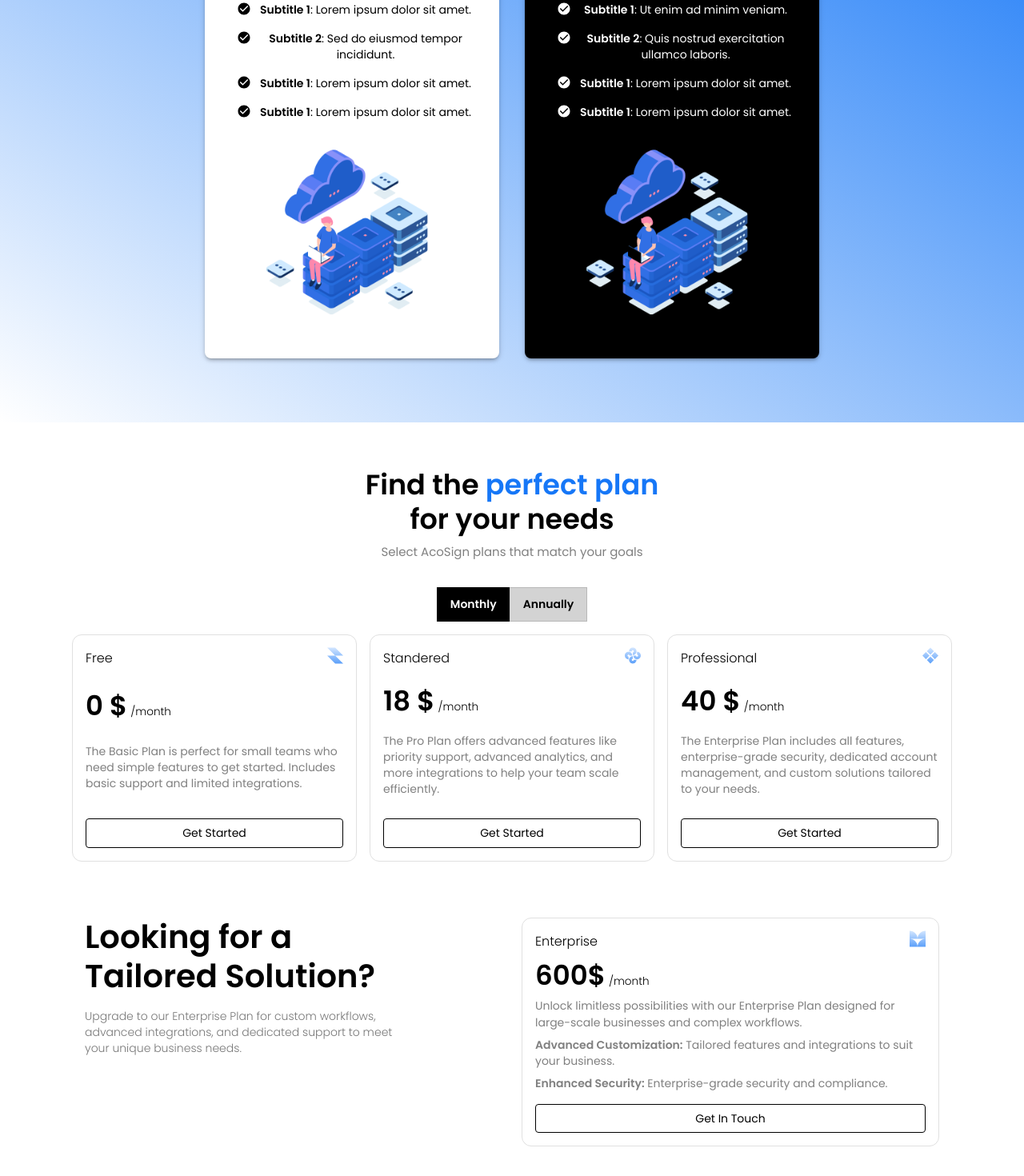
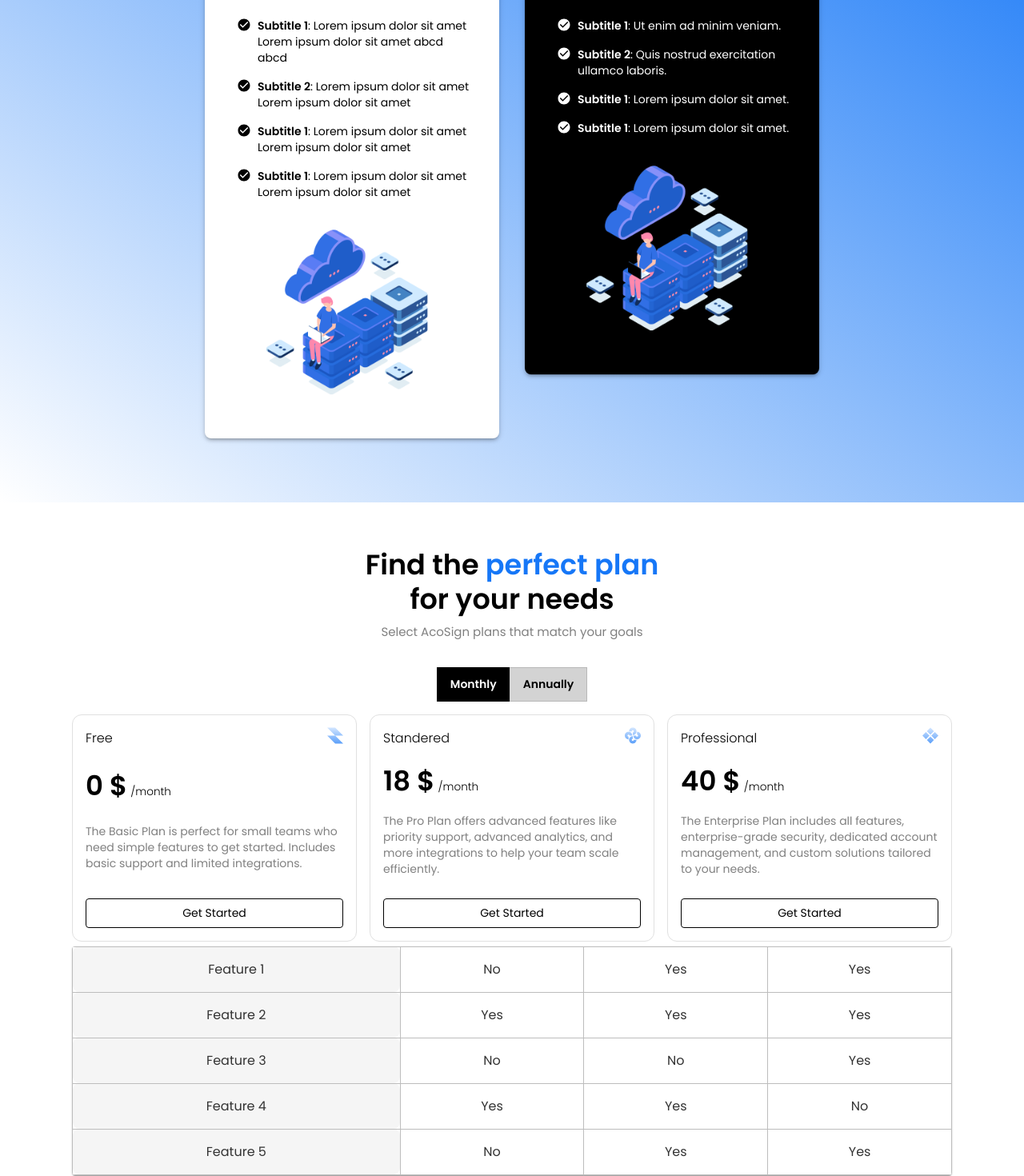
Before and after one commit to 8shivram8/cms-docker-test, a React (Create React App) app: page / in a window 1280 px wide. Shown: the part 1680-3150 px from the top of the page at 80% size. Built offline with nearby package versions, Linux system fonts and the light colour scheme; no server answers.

Commit message:
added contact form

```diff
--- a/src/new components/CenterScreen.jsx
+++ b/src/new components/CenterScreen.jsx
@@ -90,6 +90,7 @@ const BoxItem = ({ title, iconImage, onClick, data ,isSelected}) => {
                                 sx={{
                                     fontWeight: 500,
                                     fontSize: '0.875rem',
+                                    textAlign: 'left',
                                     whiteSpace: 'normal', // Allow wrapping
                                     overflowWrap: 'break-word', // Wrap long text
                                     wordBreak: 'break-word', // Break text if necessary
@@ -123,8 +124,8 @@ const CenterScreen = () => {
             iconImage: <Routing />,
             onClick: () => alert('Box 1 clicked'),
             data: [
-                { subtitle: 'Subtitle 1', text: 'Lorem ipsum dolor sit amet.' },
-                { subtitle: 'Subtitle 2', text: 'Sed do eiusmod tempor incididunt.' },
+                { subtitle: 'Subtitle 1', text: 'Lorem ipsum dolor sit amet Lorem ipsum dolor sit amet' },
+                { subtitle: 'Subtitle 2', text: 'Sed do eiusmod tempor incididunt eiusmod tempor incididunt.' },
             ],
         },
         {
--- /dev/null
+++ b/src/new components/Custom Icons/ArrowIcon.jsx
@@ -0,0 +1,13 @@
+import React from 'react'
+
+const ArrowIcon = () => {
+    return (
+        <svg width="35" height="17" viewBox="0 0 35 17" fill="none" xmlns="http://www.w3.org/2000/svg">
+            <path d="M18.5366 8.03325L4.6372 14.9902L4.6372 1.07625L18.5366 8.03325Z" fill="#1677F7" />
+            <path d="M35.0099 8.03325L21.1105 14.9902V1.07625L35.0099 8.03325Z" fill="#1677F7" />
+        </svg>
+
+    )
+}
+
+export default ArrowIcon
--- a/src/new components/Hosting.jsx
+++ b/src/new components/Hosting.jsx
@@ -11,10 +11,10 @@ const boxesData = [
         iconImage: cloudImage,
         onClick: () => alert('Box 1 clicked'),
         data: [
-            { subtitle: 'Subtitle 1', text: 'Lorem ipsum dolor sit amet.' },
-            { subtitle: 'Subtitle 2', text: 'Sed do eiusmod tempor incididunt.' },
-            { subtitle: 'Subtitle 1', text: 'Lorem ipsum dolor sit amet.' },
-            { subtitle: 'Subtitle 1', text: 'Lorem ipsum dolor sit amet.' },
+            { subtitle: 'Subtitle 1', text: 'Lorem ipsum dolor sit amet Lorem ipsum dolor sit amet abcd abcd' },
+            { subtitle: 'Subtitle 2', text: 'Lorem ipsum dolor sit amet Lorem ipsum dolor sit amet' },
+            { subtitle: 'Subtitle 1', text: 'Lorem ipsum dolor sit amet Lorem ipsum dolor sit amet' },
+            { subtitle: 'Subtitle 1', text: 'Lorem ipsum dolor sit amet Lorem ipsum dolor sit amet' },
         ],
     },
     {
@@ -79,7 +79,6 @@ const Hosting = () => {
                                     transform: 'scale(1.05)',
                                 },
                             }}
-                            onClick={box.onClick}
                         >
 
                             <Typography
@@ -114,12 +113,13 @@ const Hosting = () => {
                                                 sx={{
                                                     fontWeight: 500,
                                                     fontSize: '0.875rem',
+                                                    textAlign: 'left',
                                                     whiteSpace: 'normal', // Allow wrapping
                                                     overflowWrap: 'break-word', // Wrap long text
                                                     wordBreak: 'break-word', // Break text if necessary
                                                     display: 'inline', // Ensure inline display of subtitle and text
                                                     minWidth: 0, // Prevent the text from overflowing and ensure wrapping
-                                                    flexGrow: 1, // Allow text to take up available space without breaking the layout
+                                                    // flexGrow: 1, // Allow text to take up available space without breaking the layout
                                                     color: index === 1 ? 'white' : 'black',  // Set text color to white for index 1
                                                 }}
                                             >
--- a/src/new components/LayoutNew.jsx
+++ b/src/new components/LayoutNew.jsx
@@ -26,7 +26,6 @@ const LayoutNew = () => {
                <Plans/>
                <ContactForm/>
             </Box>
-            <Footer />
         </Box>
     );
 }
--- /dev/null
+++ b/src/new components/StyledTextfield.jsx
@@ -0,0 +1,19 @@
+import { styled, TextField } from "@mui/material";
+
+const StyledTextfield = styled(TextField)(({ theme }) => ({
+    '& .MuiInputLabel-root': {
+        color: 'white',                     // Label color
+        fontSize: '0.8rem',                 // Reduced font size
+        transform: 'translate(14px, 12px) scale(1)', // Positioning label at the center
+        textAlign: 'center',                // Center the label text
+    },
+    '& .MuiInputLabel-shrink': {
+        transform: 'translate(14px, -6px) scale(0.75)', // Position the label when shrunk (focused or filled)
+    },
+    '& .MuiOutlinedInput-root': {
+        borderRadius: '8px',                // Border radius
+        height: '40px',                     // Reduced height of the text field
+    },
+}));
+
+export default StyledTextfield;
--- a/src/new components/pricing/Enterprice.jsx
+++ b/src/new components/pricing/Enterprice.jsx
@@ -1,8 +1,10 @@
 import React from 'react'
-import { Grid, Typography, Paper, Box, Button } from '@mui/material'
+import { Grid, Typography, Paper, Box, Button, useMediaQuery, useTheme } from '@mui/material'
 import EnterPriceIcon from '../Custom Icons/EnterPriceIcon'
 
 const Enterprice = () => {
+    const theme=useTheme()
+    const isSmallScreen = useMediaQuery(theme.breakpoints.down('md'));
     const data = {
         title: 'Enterprise',
         price: '600$',
@@ -15,7 +17,7 @@ const Enterprice = () => {
             <Grid item xs={12} sm={6} md={6}>
                 <Box>
                     {/* Main large text */}
-                    <Typography variant="h4" fontWeight={700} fontSize={'40px'} gutterBottom>
+                    <Typography variant="h4" fontWeight={700} fontSize={isSmallScreen ? '35px' : '40px'} gutterBottom>
                         Looking for a
                         <br />
                         Tailored Solution?
--- a/src/new components/pricing/Plans.jsx
+++ b/src/new components/pricing/Plans.jsx
@@ -5,6 +5,7 @@ import Free from '../Custom Icons/Free';
 import Standered from '../Custom Icons/Standered';
 import Proffesional from '../Custom Icons/Proffesional';
 import Enterprice from './Enterprice';
+import PricingTable from './PricingTable';
 
 const Plans = () => {
     const theme = useTheme();
@@ -226,7 +227,7 @@ const Plans = () => {
                     </Grid>
                 ))}
             </Grid>
-
+            <PricingTable/>
             <Enterprice/>
         </Grid>
     );
--- /dev/null
+++ b/src/new components/pricing/PricingTable.jsx
@@ -0,0 +1,72 @@
+import React from 'react';
+import { Table, TableBody, TableCell, TableContainer, TableRow, Typography, Paper } from '@mui/material';
+
+const pricedata = [
+  { feature: 'Feature 1', free: false, standard: true, premium: true },
+  { feature: 'Feature 2', free: true, standard: true, premium: true },
+  { feature: 'Feature 3', free: false, standard: false, premium: true },
+  { feature: 'Feature 4', free: true, standard: true, premium: false },
+  { feature: 'Feature 5', free: false, standard: true, premium: true },
+];
+
+const PricingTable = () => {
+  return (
+    <TableContainer component={Paper}>
+      <Table>
+        <TableBody>
+          {pricedata.map((row, index) => (
+            <TableRow key={index}>
+              <TableCell
+                sx={{
+                  border: 1,
+                  borderRadius: 2,
+                  borderColor: 'grey.400',
+                  padding: 2,
+                  textAlign: 'center',
+                  backgroundColor: 'grey.100',
+                }}
+              >
+                <Typography variant="body1">{row.feature}</Typography>
+              </TableCell>
+              <TableCell
+                sx={{
+                  border: 1,
+                  borderRadius: 2,
+                  borderColor: 'grey.400',
+                  padding: 2,
+                  textAlign: 'center',
+                }}
+              >
+                <Typography variant="body1">{row.free ? 'Yes' : 'No'}</Typography>
+              </TableCell>
+              <TableCell
+                sx={{
+                  border: 1,
+                  borderRadius: 2,
+                  borderColor: 'grey.400',
+                  padding: 2,
+                  textAlign: 'center',
+                }}
+              >
+                <Typography variant="body1">{row.standard ? 'Yes' : 'No'}</Typography>
+              </TableCell>
+              <TableCell
+                sx={{
+                  border: 1,
+                  borderRadius: 2,
+                  borderColor: 'grey.400',
+                  padding: 2,
+                  textAlign: 'center',
+                }}
+              >
+                <Typography variant="body1">{row.premium ? 'Yes' : 'No'}</Typography>
+              </TableCell>
+            </TableRow>
+          ))}
+        </TableBody>
+      </Table>
+    </TableContainer>
+  );
+};
+
+export default PricingTable;
```
Also changed, not shown: src/new components/ContactForm.jsx (+63 -45 lines).
